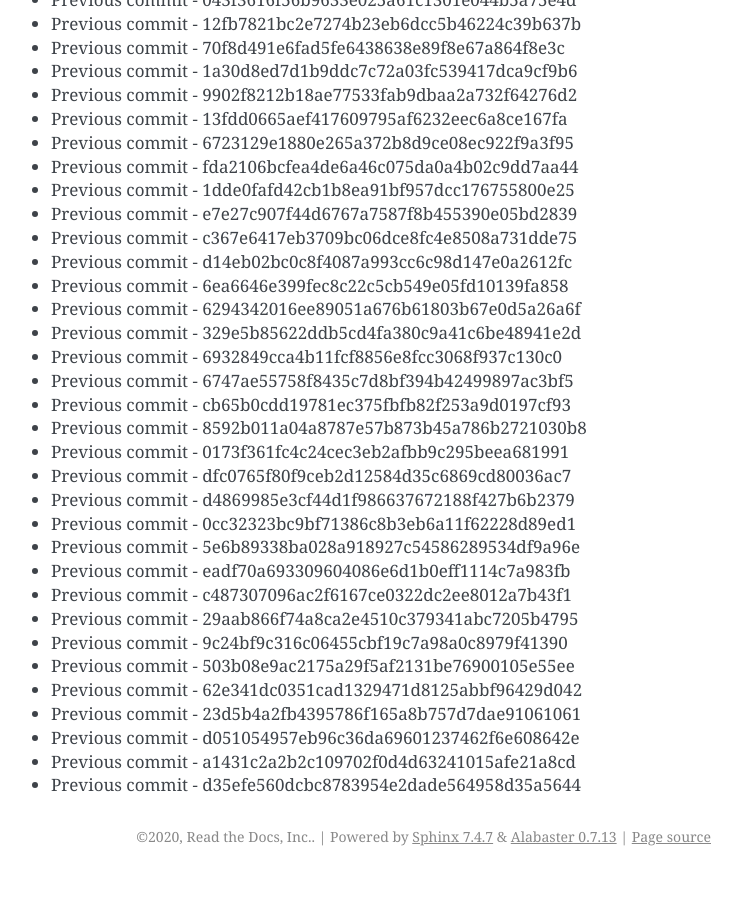
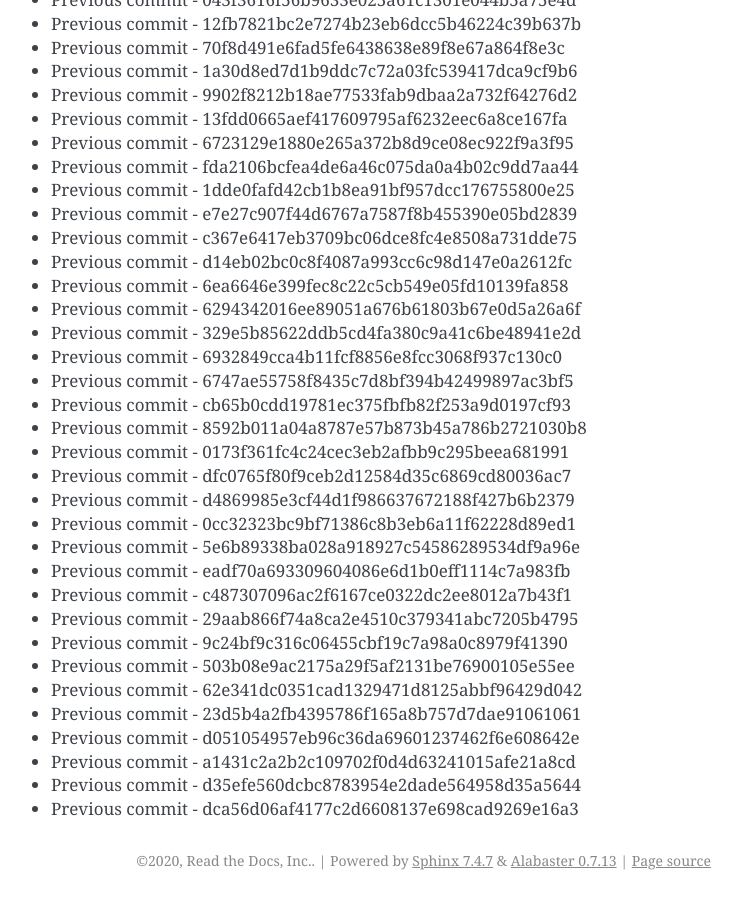
Before and after one commit to readthedocs/rtd-git-stresstest, a Sphinx documentation site: the page built from docs/updates.rst, in a window 1280 px wide and 900 px high, scrolled down 28950 px. Shown: the whole window, without its empty margins (399-1141 px from the left). Built offline with Sphinx 7.4.7, drawn with Linux system fonts in a browser that asks for light colours; before the commit the page ends 29826 px from its top, so only the background shows below that.

Commit message:
Generating commit from previous: dca56d06af4177c2d6608137e698cad9269e16a3

```diff
--- a/docs/updates.rst
+++ b/docs/updates.rst
@@ -1248,3 +1248,4 @@ It can be tested for any performance characteristics.
 * Previous commit - d051054957eb96c36da69601237462f6e608642e
 * Previous commit - a1431c2a2b2c109702f0d4d63241015afe21a8cd
 * Previous commit - d35efe560dcbc8783954e2dade564958d35a5644
+* Previous commit - dca56d06af4177c2d6608137e698cad9269e16a3
```
